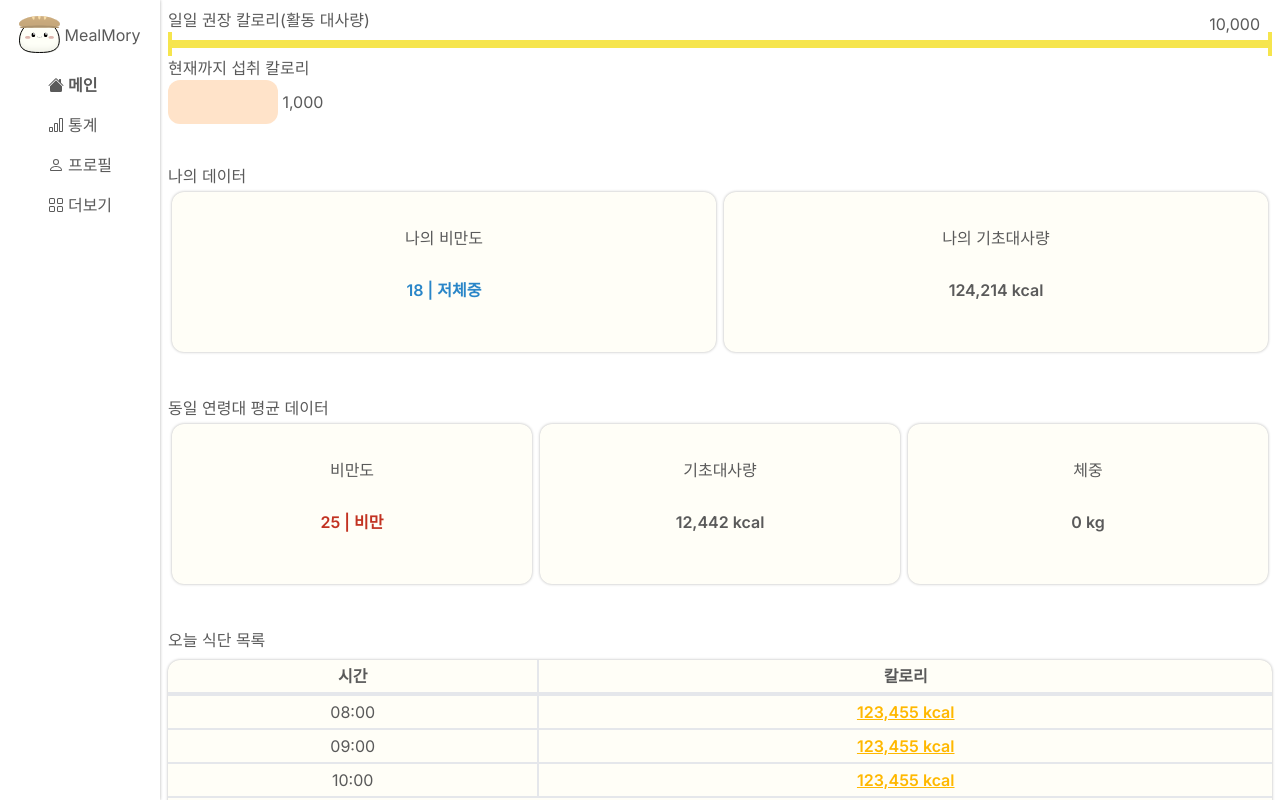
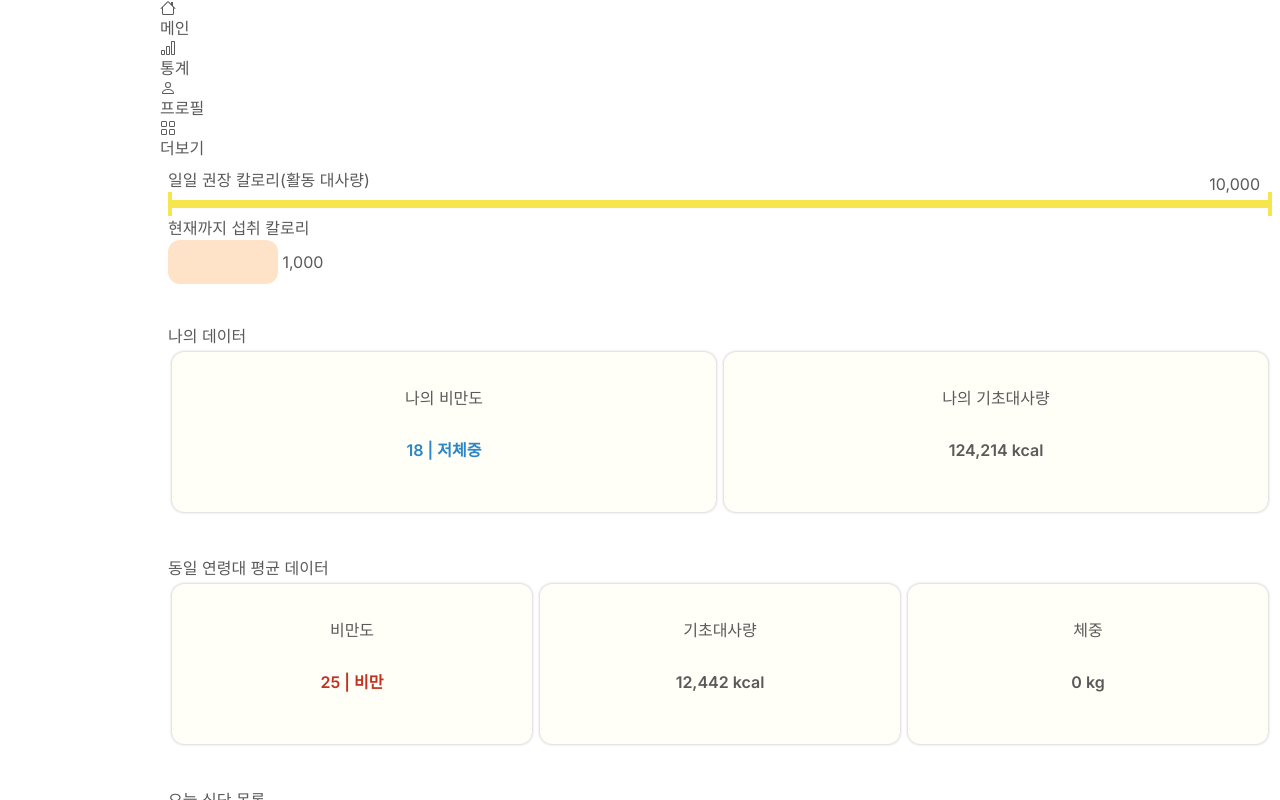
Before and after one commit to mealmory/mealmory_fe, a Next.js app: page /main in a window 1280 px wide. Shown: the top 800 px of the page. Built offline with nearby package versions, Linux system fonts and the light colour scheme.

Commit message:
Navigator 역할 간소화

```diff
--- a/src/components/main/Navigator.tsx
+++ b/src/components/main/Navigator.tsx
@@ -1,61 +1,54 @@
-"use client";
-
 import { LINK_ITEMS } from "@/constants/navConstants";
 import { IconType } from "@react-icons/all-files";
-import Image from "next/image";
 import Link from "next/link";
-import { usePathname } from "next/navigation";
 
-export default function Navigator() {
-  const pathname = usePathname();
-  const showFlag =
-    pathname === "/main" ||
-    pathname === "/main/graph" ||
-    pathname === "/main/profile" ||
-    pathname === "/main/more";
+interface NavigatorProps {
+  pathname: string;
+  navClass?: string;
+  middleClass?: string;
+  itemClass?: string;
+  iconSize?: number | string;
+}
+
+export default function Navigator({
+  pathname,
+  navClass,
+  middleClass,
+  itemClass,
+  iconSize,
+}: NavigatorProps) {
   return (
-    <>
-      {showFlag ? (
-        <header className="sm:h-screen h-max sm:w-40 w-full fixed top-0 left-0 bg-white dark:bg-cusdark z-10">
-          <nav className="flex sm:flex-col items-center gap-5 justify-center sm:justify-start sm:p-4 sm:shadow-border h-full">
-            <div className=" self-center flex items-center gap-1">
-              <Image
-                src={"/mealmory_logo.svg"}
-                alt="밀모리 로고"
-                width={0}
-                height={0}
-                className="w-full h-auto"
-                priority
-              />
-              <p>MealMory</p>
-            </div>
-            <div className="hidden sm:flex flex-col gap-4">
+    <nav className={navClass}>
+      <div className={middleClass}>
         {LINK_ITEMS.map(({ title, link, icon }) => (
           <NavItem
             key={title}
             title={title}
             link={link}
             active={pathname === link}
+            className={itemClass}
             icon={icon}
+            iconSize={iconSize}
           />
         ))}
       </div>
     </nav>
-        </header>
-      ) : null}
-    </>
   );
 }
 
-const NavItem = ({
+export const NavItem = ({
   title,
   link,
   active,
   icon,
+  className,
+  iconSize,
 }: {
   title: string;
   link: string;
   active: boolean;
+  className?: string;
+  iconSize?: number | string;
   icon: {
     normal: IconType;
     matched: IconType;
@@ -64,11 +57,11 @@ const NavItem = ({
   const { matched: ActiveIcon, normal: NormalIcon } = icon;
   return (
     <Link
-      className={"flex gap-1 items-center " + (active ? "font-bold" : "")}
+      className={(className ?? "") + "" + (active ? " font-bold" : "")}
       href={link}
     >
-      {active ? <ActiveIcon /> : <NormalIcon />}
-      {title}
+      {active ? <ActiveIcon size={iconSize} /> : <NormalIcon size={iconSize} />}
+      <p>{title}</p>
     </Link>
   );
 };
```
Lines whose indentation alone changed are shown as unchanged.
